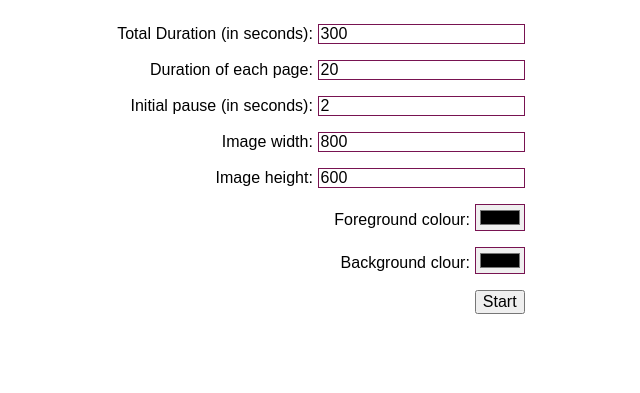
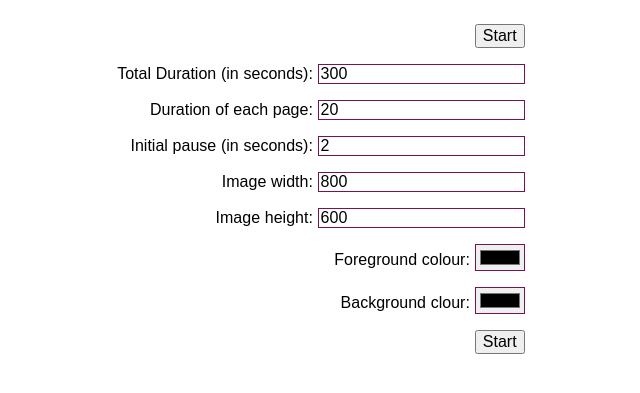
Before and after one commit to celesteh/Immrama, a PHP site: page /conductor/index.php in a window 1280 px wide. Shown: the top 393 px of the page, without its empty margins (621-1261 px from the left). Run offline with PHP 8.4, Linux system fonts and the light colour scheme.

Commit message:
button doubling

```diff
--- a/data/conductor/index.php
+++ b/data/conductor/index.php
@@ -11,6 +11,11 @@ $conf = parse_ini_file("config.ini");
 </head>
 <body>
   <form action="im_cgi.py" method="post">
+    <p>
+
+
+<BUTTON name="submit" value="submit" type="submit">Start</BUTTON>
+</p>
     <p>
   <label for="dur">Total Duration (in seconds):</label>
     <input type="number" name="dur" value=<?php echo $conf['dur']; ?>>
```
